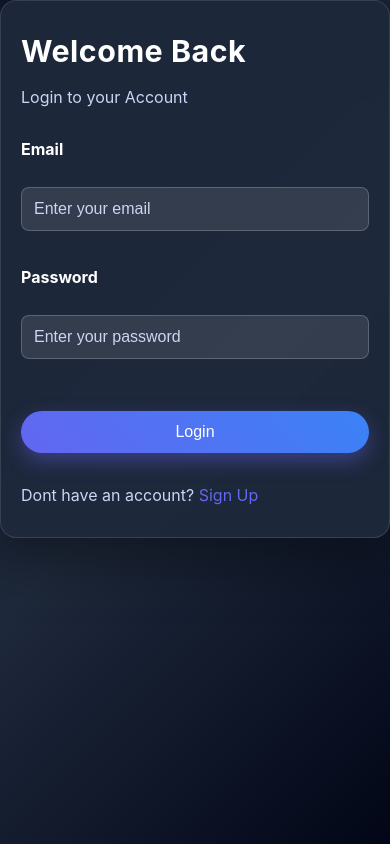
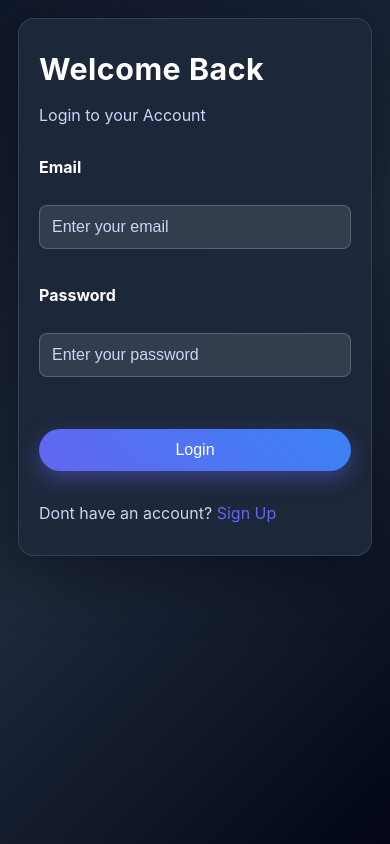
Before and after one commit to PriyanshuRawat0000/IMAGE-GALLERY-WITH-AI-INTEGRATION, a React (Vite) app in the folder Frontend/: page /login in a window 390 px wide. Built offline with nearby package versions, Linux system fonts and the light colour scheme; no server answers.

Commit message:
responsiveness for some pages added

```diff
--- a/Frontend/src/App.css
+++ b/Frontend/src/App.css
@@ -13,6 +13,12 @@
 html {
   scroll-behavior: smooth;
   overflow-y: scroll;
+  scrollbar-width: none;
+  -ms-overflow-style: none;
+}
+
+html::-webkit-scrollbar {
+  display: none;
 }
 
 body {
@@ -25,29 +31,13 @@ body {
   box-sizing: border-box;
 }
 
-/* Remove scrollbar for cleaner look (optional) */
-::-webkit-scrollbar {
-  width: 8px;
-  height: 8px;
+* {
+  scrollbar-width: none;
+  -ms-overflow-style: none;
 }
 
-::-webkit-scrollbar-track {
-  background: rgba(15, 23, 42, 0.5);
-}
-
-::-webkit-scrollbar-thumb {
-  background: linear-gradient(180deg, #667eea 0%, #764ba2 100%);
-  border-radius: 10px;
-}
-
-::-webkit-scrollbar-thumb:hover {
-  background: linear-gradient(180deg, #764ba2 0%, #667eea 100%);
-}
-
-/* FF Scrollbar */
-* {
-  scrollbar-color: #667eea rgba(15, 23, 42, 0.5);
-  scrollbar-width: thin;
+*::-webkit-scrollbar {
+  display: none;
 }
 
 /* Global Typography */
--- a/Frontend/src/components/login.css
+++ b/Frontend/src/components/login.css
@@ -19,7 +19,9 @@ body {
     padding: 20px;
     overflow: hidden;
 }
-
+.login{
+    padding:18px;
+}
 .login-container {
     background: rgba(30, 41, 59, 0.95);
     border: 1px solid rgba(148, 163, 184, 0.2);
@@ -130,8 +132,8 @@ body {
     }
 
     .login-container {
-        padding: 42px 32px;
-        max-width: 520px;
+        padding: 42px 36px;
+        max-width: 560px;
     }
 
     .login-container h1 {
@@ -145,6 +147,13 @@ body {
 }
 
 @media (max-width: 600px) {
+    body {
+        align-items: flex-start;
+        padding: 16px;
+        overflow-y: auto;
+        overflow-x: hidden;
+    }
+
     .login-container {
         padding: 32px 20px;
         max-width: 100%;
--- a/Frontend/src/components/login.jsx
+++ b/Frontend/src/components/login.jsx
@@ -40,7 +40,8 @@ const Login = () => {
   }
 
   return (
-    <div className="login-container" >
+    <div className="login">
+      <div className="login-container" >
       <h1>Welcome Back</h1>
       <h3>Login to your Account</h3>
       <form className='loginForm' onSubmit={handleSubmit}>
@@ -56,6 +57,7 @@ const Login = () => {
         <button type='submit' >Login</button>
       </form>
       <h4>Dont have an account? <Link to="/signup">Sign Up</Link></h4>
+      </div>
     </div>
   )
 }
--- a/Frontend/src/components/profile.module.css
+++ b/Frontend/src/components/profile.module.css
@@ -5,9 +5,9 @@ body{
 .profile {
   min-height: 100vh;
   width: 100%;
-  padding: 30px 75px 30px 60px;
+  padding: 30px 60px;
   background: linear-gradient(135deg, #0f172a, #1e293b);
-  color: white;
+  color: rgba(255, 255, 255, 0.767);
   box-sizing: border-box;
   overflow-y: auto;
   overflow-x: hidden;
@@ -18,31 +18,25 @@ body{
 /* Container */
 .container {
   width: 100%;
- padding:30px 60px;
-
-
-
 }
 
-.logo{
-  font-size:26px;
-  font-weight:700;
+.logo {
+  font-size: 26px;
+  font-weight: 700;
 }
-
-
-
 
 /* Header */
 .header {
-  display:flex;
-  justify-content:space-between;
-  align-items:center;
-  margin-bottom:40px;
+  display: flex;
+  justify-content: space-between;
+  align-items: center;
+  margin-bottom: 40px;
 }
-.otherTabs{
-  display:flex;
-  gap:20px;
-  margin-bottom:30px;
+
+.otherTabs {
+  display: flex;
+  gap: 20px;
+  margin-bottom: 0;
 }
 /* .header h1 {
   font-size: 2.5rem;
@@ -178,17 +172,21 @@ body{
 /* Responsive */
 @media (max-width: 1024px) {
   .profile {
-    padding: 24px 28px 24px 24px;
-  }
-
-  .container {
-    padding: 24px 28px;
+    padding: 24px 32px;
   }
 
   .header {
-    justify-content: flex-start;
-    align-items: flex-start;
-    gap: 0.45rem;
+    flex-direction: row;
+    justify-content: space-between;
+    margin-bottom: 18px;
+  }
+
+  .logo {
+    font-size: 20px;
+  }
+
+  .otherTabs {
+    gap: 12px;
   }
 
   .otherTabs svg {
@@ -199,24 +197,27 @@ body{
 
 @media (max-width: 768px) {
   .profile {
-    padding: 20px 18px 20px 18px;
+    padding: 20px 20px 110px;
   }
 
   .header {
-    flex-direction: column;
-    align-items: flex-start;
-    justify-content: flex-start;
-    gap: 0.35rem;
-    margin-bottom: 22px;
-  }
-
-  .container {
-    padding: 18px 20px;
+    flex-direction: row;
+    justify-content: space-between;
+    margin-bottom: 18px;
   }
 
   .otherTabs {
     gap: 12px;
     margin-bottom: 0;
+  }
+
+  .logo {
+    font-size: 23px;
+  }
+
+  .otherTabs svg {
+    width: 22px;
+    height: 22px;
   }
 
   .card {
@@ -236,15 +237,7 @@ body{
 
 @media (max-width: 600px) {
   .profile {
-    padding: 16px 14px;
-  }
-
-  .logo {
-    font-size: 22px;
-  }
-
-  .container {
-    padding: 0;
+    padding: 16px 14px 96px;
   }
 
   .card {
@@ -267,20 +260,27 @@ body{
     width: 100%;
     text-align: center;
   }
+  .otherTabs svg {
+    width: 22px;
+    height: 22px;
+  }
 }
 
 @media (max-width: 480px) {
   .profile {
-    padding: 12px 10px;
+    padding: 12px 10px 88px;
   }
 
   .header {
-    align-items: flex-start;
+    display:flex;
+    flex-direction: row;
+    justify-content: space-between;
     margin-bottom: 18px;
+    margin:4px 6px 6px 6px;
   }
 
   .logo {
-    font-size: 20px;
+    font-size: 16px;
   }
 
   .otherTabs {
@@ -288,15 +288,14 @@ body{
     flex-wrap: nowrap;
   }
 
-  .container {
-    padding: 0;
-  }
-
   .card {
     padding: 18px;
     margin-top: 20px;
   }
-
+  .otherTabs svg {
+  width: 20px;
+  height: 20px;
+  }
   .infoItem p {
     font-size: 0.95rem;
   }
--- a/Frontend/src/components/signin.css
+++ b/Frontend/src/components/signin.css
@@ -19,7 +19,9 @@ body {
     padding: 20px;
     overflow: hidden;
 }
-
+.signin{
+    padding:18px;
+}
 .signin-container {
     background: rgba(30, 41, 59, 0.95);
     border: 1px solid rgba(148, 163, 184, 0.2);
@@ -130,8 +132,8 @@ body {
     }
 
     .signin-container {
-        padding: 42px 32px;
-        max-width: 520px;
+        padding: 42px 36px;
+        max-width: 560px;
     }
 
     .signin-container h1 {
@@ -145,6 +147,13 @@ body {
 }
 
 @media (max-width: 600px) {
+    body {
+        align-items: flex-start;
+        padding: 16px;
+        overflow-y: auto;
+        overflow-x: hidden;
+    }
+
     .signin-container {
         padding: 32px 20px;
         max-width: 100%;
--- a/Frontend/src/components/signin.jsx
+++ b/Frontend/src/components/signin.jsx
@@ -31,6 +31,7 @@ const SignUp = () => {
 
   }
   return (
+    <div className="signin">
     <div className="signin-container">
       <h1>Create an Account</h1>
       <h3>Sign up to get started</h3>
@@ -52,6 +53,7 @@ const SignUp = () => {
       </form>
       <h4>Already have an account? <Link to="/login">Login</Link></h4>
     </div>
+    </div>
   )
 }
 
--- a/Frontend/src/index.css
+++ b/Frontend/src/index.css
@@ -7,6 +7,12 @@
 html {
   scroll-behavior: smooth;
   overflow: auto;
+  scrollbar-width: none;
+  -ms-overflow-style: none;
+}
+
+html::-webkit-scrollbar {
+  display: none;
 }
 
 body {
@@ -19,4 +25,10 @@ body {
   width: 100%;
   min-height: 100vh;
   overflow: auto;
+  scrollbar-width: none;
+  -ms-overflow-style: none;
 }
+
+#root::-webkit-scrollbar {
+  display: none;
+}
```
